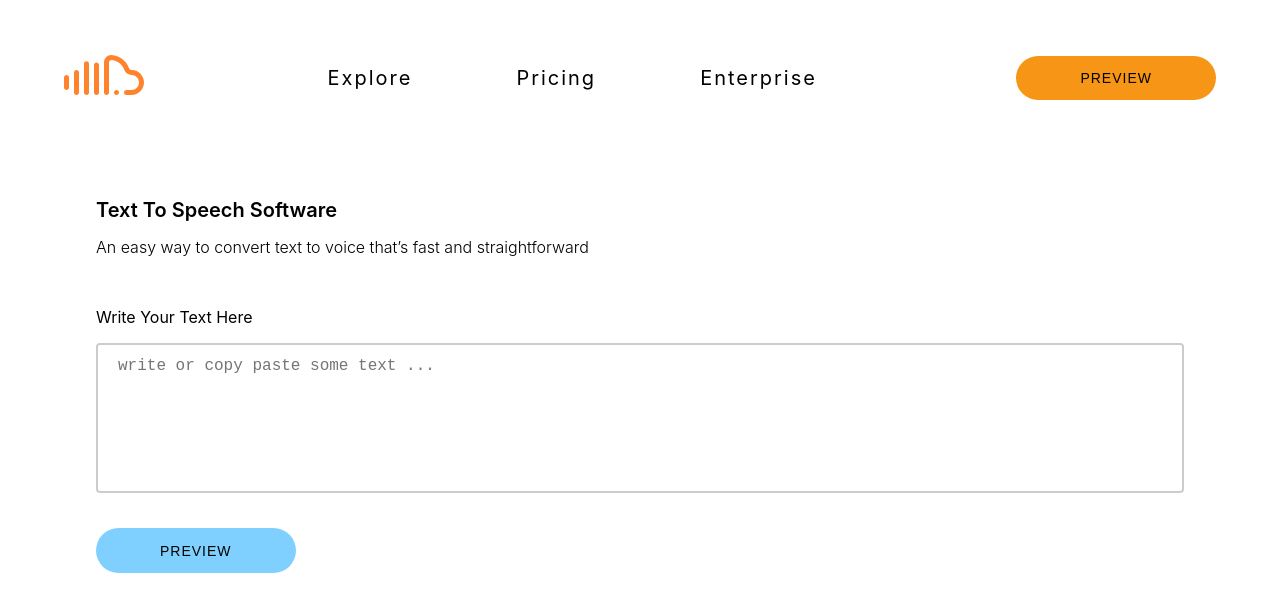
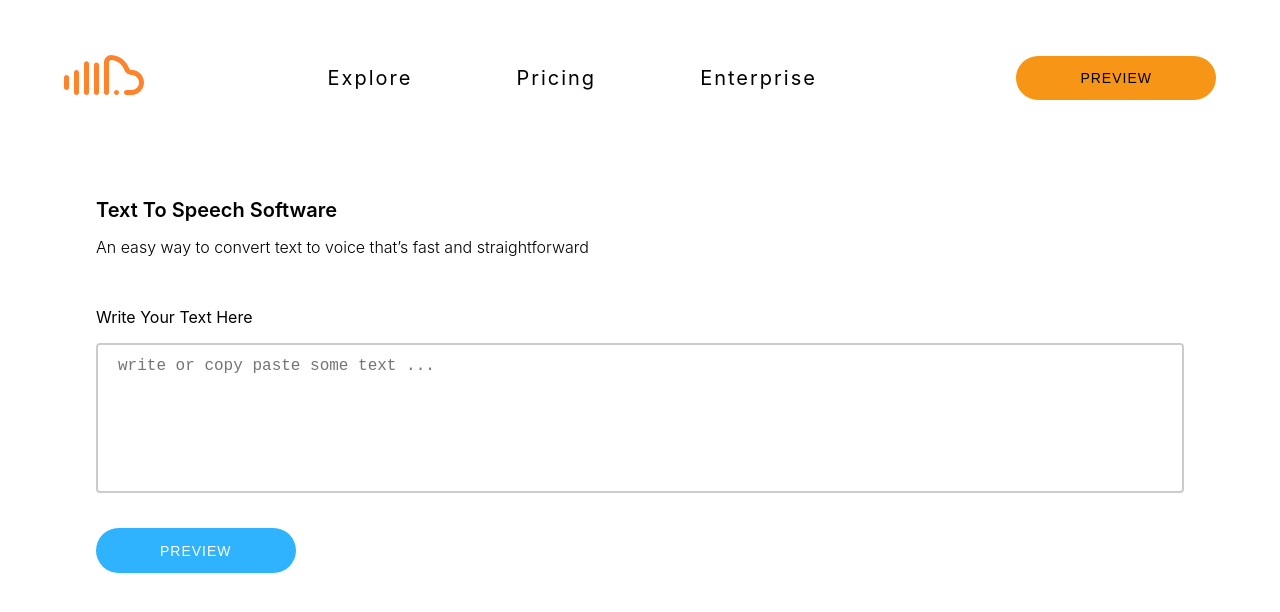
Before and after one commit to naneu/text-to-voice, a React (Create React App) app: page /preview in a window 1280 px wide. In both pictures the pointer is over the button 195 px from the left and 550 px from the top of the page. Shown: the top 612 px of the page. Built offline with nearby package versions, Linux system fonts and the light colour scheme.

Commit message:
add style on preview page

```diff
--- a/src/index.css
+++ b/src/index.css
@@ -381,3 +381,8 @@ textarea {
   background: rgba(48, 179, 255, 0.61);
   border-radius: 30px;
 }
+.preview-btn:hover{
+  background: #30b3ff;
+  color: #fff;
+  cursor: pointer;
+}
```
